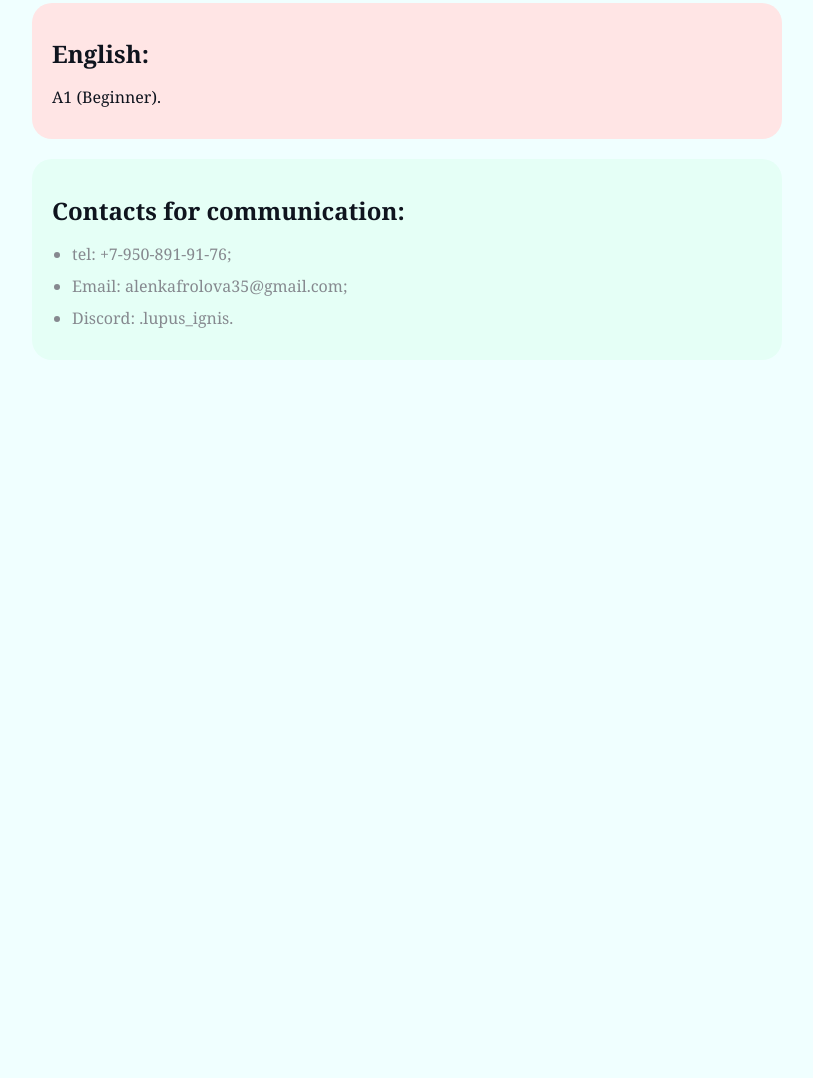
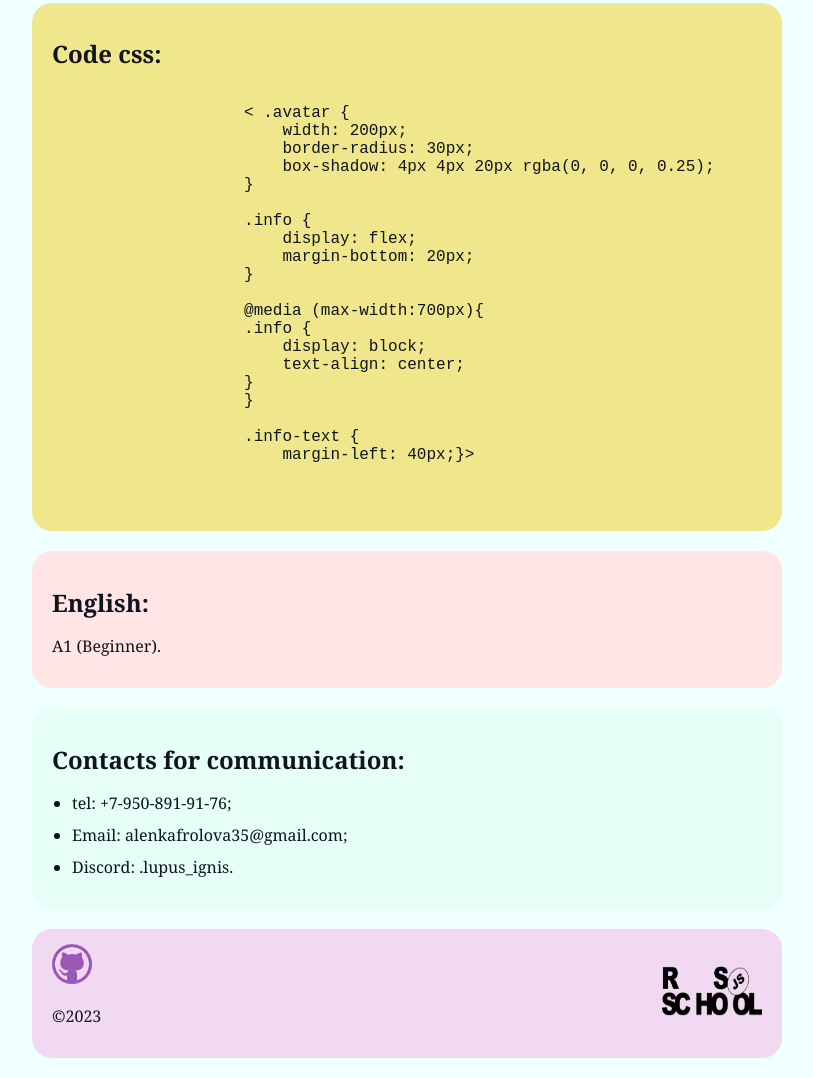
Before and after one commit to Lupua/rsschool-cv, a plain HTML site: page index.html in a window 1280 px wide. Shown: the part 649-1727 px from the top of the page, without its empty margins (233-1046 px from the left). Before the commit the page ends 1029 px from the top, so only its background shows below. Drawn offline with Linux system fonts and the light colour scheme.

Commit message:
fix: change index and css file

```diff
--- a/index.html
+++ b/index.html
@@ -9,12 +9,13 @@
     </head>
     <body>
         <div class="conteiner">
-            <div class="info">
+            <header class="info">
                 <img src="image.png" alt="my_foto" class="avatar">
                 <div class="info-text">
                     <h1>Frolova Alena</h1>
                 </div>
-            </div>
+            </header>
+            <main>
             <div class="block bg-yellow">
                 <h2>About me:</h2>
                 <p> The purpose of my training is to learn programming languages. At the moment, there is no experience in this direction. I am a purposeful person, I am interested in learning something new. In the future I want to become a front-end developer.</p>
@@ -25,6 +26,32 @@
                     <li>2012-2015 - Kandalaksha Industrial College (operator of electronic computers);</li>
                     <li>2015-2018 - Kandalaksha Industrial College (Computer Systems Technician).</li>
                 </ul>
+            </div>
+            <div class="block bg-orange">
+                <h2>Code css:</h2>
+                <pre><code>
+                    &lt; .avatar {
+                        width: 200px;
+                        border-radius: 30px;
+                        box-shadow: 4px 4px 20px rgba(0, 0, 0, 0.25);
+                    }
+
+                    .info {
+                        display: flex;
+                        margin-bottom: 20px;
+                    }
+
+                    @media (max-width:700px){
+                    .info {
+                        display: block;
+                        text-align: center;
+                    }
+                    }
+
+                    .info-text {
+                        margin-left: 40px;}&gt;
+                    </code>
+                </pre>
             </div>
             <div class="block bg-red">
                 <h2>English:</h2>
@@ -38,6 +65,17 @@
                     <li>Discord: .lupus_ignis.</li>
                 </ul>
             </div>
+        </main>
+        <footer>
+            <div class="block bg-violet">
+                <div class="github">
+                    <a href="https://github.com/Lupua/rsschool-cv"><img src="logo2.png" alt="logo_github" width="40" height="40"></a>
+                    <p>&copy;2023</p>
+                </div>
+                <div class="rsschool">
+                    <a href="https://rs.school/js/"> <img src="logo1.png" alt="logo_rsschool" width="100" height="50"></a></div>
+                </div>
+            </footer>
         </div>
     </body>
 </html>
--- a/style.css
+++ b/style.css
@@ -43,12 +43,23 @@ padding-top: 30px;
     background: #e5ffe7;
 }
 
+.bg-orange {
+background: #F0E68C;
+}
+
 .bg-red {
     background: #ffe5e5;
 }
 
 .bg-blue{
     background: #e5fff6;
+}
+
+.bg-violet {
+background: rgb(241, 218, 241);
+display: flex;
+justify-content: space-between;
+align-items: center;
 }
 
 .block {
@@ -66,6 +77,6 @@ padding: 0 20px;
 }
 
  .list li {
-    color: #86898f;
+    color: #0f141e;
     margin-bottom: 10px;
  }
```
Also changed, not shown: logo1.png (added), logo2.png (added).
